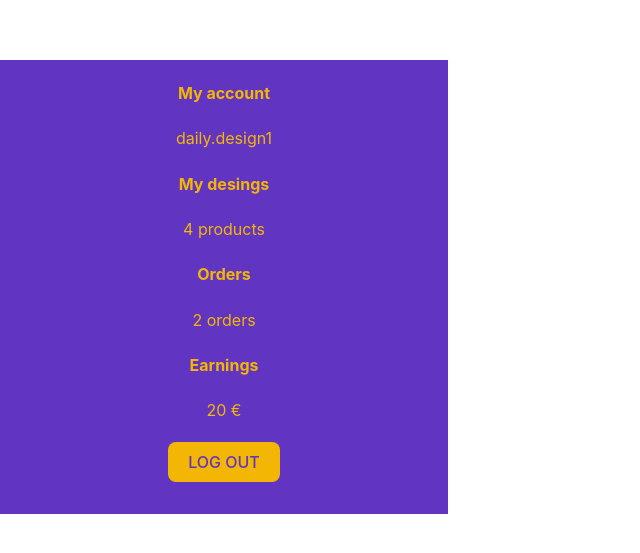
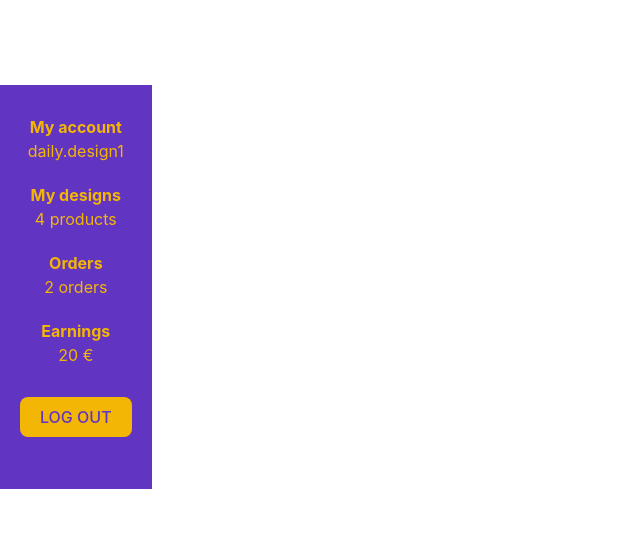
Before and after one commit to sophiawm/BerryGoods, a React (Vite) app: page / in a window 1280 px wide. Shown: the part 113-666 px from the top of the page, without its empty margins (0-640 px from the left). Built offline with nearby package versions, Linux system fonts and the light colour scheme.

Commit message:
feature-shopdata/finish

```diff
--- a/src/App.jsx
+++ b/src/App.jsx
@@ -1,5 +1,5 @@
 import React from 'react';
-import InfoComponent from './InfoComponent';
+import InfoComponent from './components/InfoComponent';
 
 function App() {
   return (
--- a/src/InfoComponent.jsx
+++ /dev/null
@@ -1,47 +0,0 @@
-import React from 'react';
-import styled from 'styled-components';
-
-const ContainerDataShop = styled.div`
-  display: flex;
-  flex-direction: column;
-  align-items: center;
-  background-color: #6134C2;
-  width: 35vw;
-`;
-
-const H4 = styled.h4`
-  color: #F3B605;
-`;
-
-const P = styled.p`
-  margin: 0;
-  color: #F3B605;
-`;
-
-const Button = styled.button`
-  background-color: #F3B605;
-  color: #6134C2;
-  border: none;
-  padding: 10px 20px;
-  margin-top: 20px;
-  cursor: pointer;
-  margin-bottom: 2rem;
-`;
-
-const InfoComponent = () => {
-  return (
-    <ContainerDataShop>
-      <H4>My account</H4>
-      <P>daily.design1 </P>
-      <H4>My desings</H4>
-      <P>4 products</P>
-      <H4>Orders</H4>
-      <P>2 orders</P>
-      <H4>Earnings</H4>
-      <P>20 €</P>
-      <Button>LOG OUT</Button>
-    </ContainerDataShop>
-  );
-};
-
-export default InfoComponent;
--- /dev/null
+++ b/src/components/InfoComponent.jsx
@@ -0,0 +1,29 @@
+import React from 'react';
+import styled from 'styled-components';
+import { ContainerDataShop, Section, H4, P, Button } from '../styles/styles'; //
+
+const InfoComponent = () => {
+  return (
+    <ContainerDataShop>
+      <Section className="section1">
+        <H4>My account</H4>
+        <P>daily.design1</P>
+      </Section>
+      <Section className="section2">
+        <H4>My designs</H4>
+        <P>4 products</P>
+      </Section>
+      <Section className="section3">
+        <H4>Orders</H4>
+        <P>2 orders</P>
+      </Section>
+      <Section className="section4">
+        <H4>Earnings</H4>
+        <P>20 €</P>
+      </Section>
+      <Button>LOG OUT</Button>
+    </ContainerDataShop>
+  );
+};
+
+export default InfoComponent;
--- /dev/null
+++ b/src/styles/styles.jsx
@@ -0,0 +1,36 @@
+import styled from 'styled-components';
+
+export const ContainerDataShop = styled.div`
+  display: flex;
+  flex-direction: column;
+  align-items: center;
+  background-color: #6134C2;
+  width: 100%;
+  padding: 20px;
+  box-sizing: border-box;
+`;
+
+export const Section = styled.div`
+  text-align: center;
+  margin: 10px 0;
+`;
+
+export const H4 = styled.h4`
+  color: #F3B605;
+  margin: 0;
+`;
+
+export const P = styled.p`
+  margin: 0;
+  color: #F3B605;
+`;
+
+export const Button = styled.button`
+  background-color: #F3B605;
+  color: #6134C2;
+  border: none;
+  padding: 10px 20px;
+  margin-top: 20px;
+  cursor: pointer;
+  margin-bottom: 2rem;
+`;
```
